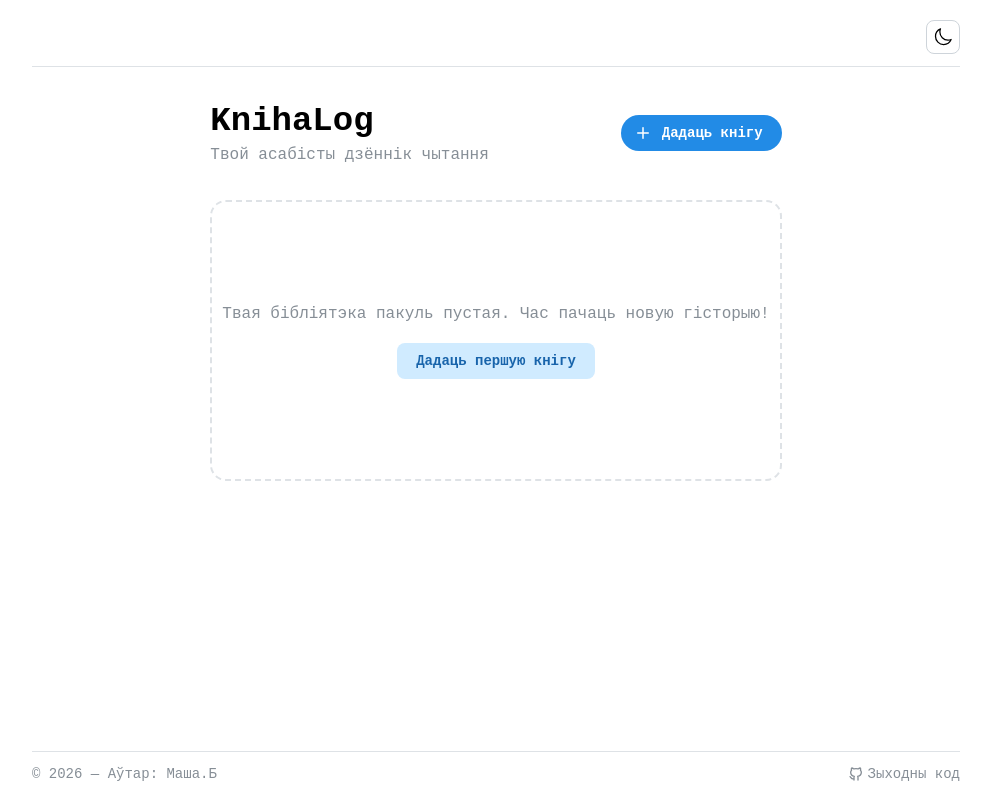
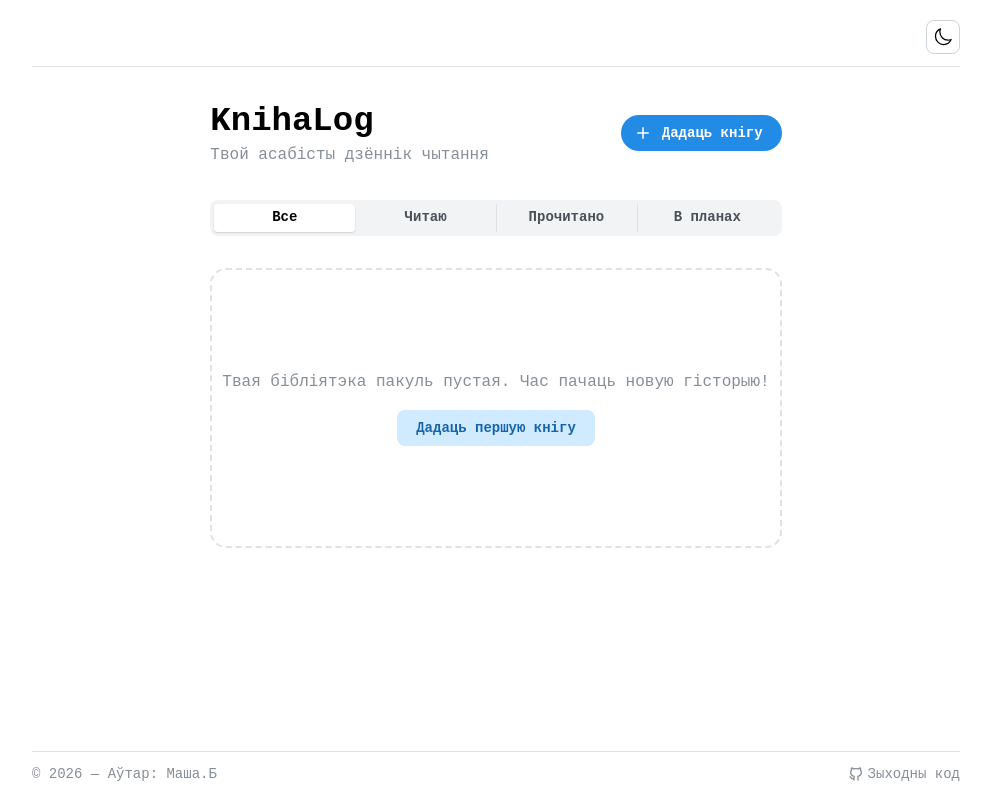
Before and after one commit to masha-masha/KnihaLog, a React (Vite) app: page / in a window 1280 px wide. Shown: the whole page, without its empty margins (144-1135 px from the left). Built offline with nearby package versions, Linux system fonts and the light colour scheme.

Commit message:
feat: add filter for book satus

```diff
--- a/src/App.tsx
+++ b/src/App.tsx
@@ -7,23 +7,33 @@ import {
  Stack,
  Flex,
  Text,
+ SegmentedControl,
 } from "@mantine/core";
 import { useDisclosure } from "@mantine/hooks";
 import { IconPlus } from "@tabler/icons-react";
-import { useAppSelector } from "./store/hooks";
 import { BookCard } from "./components/BookCard";
 import { AddBookModal } from "./components/AddBookModal";
 import { Footer } from "./components/Footer";
 import Header from "./components/Header";
+import { setFilter, type BooksFilter } from "./store/bookSlice";
+import { useAppSelector, useAppDispatch } from "./store/hooks";
 
 export default function App() {
  const [opened, { open, close }] = useDisclosure(false);
  const books = useAppSelector((state) => state.books.books);
+ const currentFilter = useAppSelector((state) => state.books.filter);
+ const dispatch = useAppDispatch();
+ const filteredBooks = books.filter((book) => {
+  if (currentFilter === "planned") return book.status === "planned";
+  if (currentFilter === "finished") return book.status === "finished";
+  if (currentFilter === "reading") return book.status === "reading";
+  return true;
+ });
 
  return (
   <Flex direction="column" mih="100vh">
-   <Header/>
-   <Container size="md" py="xl" flex={1} >
+   <Header />
+   <Container size="md" py="xl" flex={1}>
     <Stack gap="xl">
      <Group justify="space-between">
       <Stack gap={0}>
@@ -37,11 +47,27 @@ export default function App() {
 
      <AddBookModal opened={opened} onClose={close} />
 
+     <SegmentedControl
+      fullWidth
+      value={currentFilter}
+      onChange={(val) => dispatch(setFilter(val as BooksFilter))}
+      data={[
+       { label: "Все", value: "all" },
+       { label: "Читаю", value: "reading" },
+       { label: "Прочитано", value: "finished" },
+       { label: "В планах", value: "planned" },
+      ]}
+     />
+
      {books.length > 0 ? (
       <SimpleGrid cols={{ base: 1, sm: 2, md: 3 }} spacing="lg">
-       {books.map((book) => (
-        <BookCard key={book.id} book={book} />
-       ))}
+       {filteredBooks.length > 0 ? (
+        filteredBooks.map((book) => <BookCard key={book.id} book={book} />)
+       ) : (
+        <Text c="dimmed" ta="center" py="xl" style={{ gridColumn: "1 / -1" }}>
+         Ничего не найдено в этой категории
+        </Text>
+       )}
       </SimpleGrid>
      ) : (
       <Stack
--- a/src/components/BookCard.tsx
+++ b/src/components/BookCard.tsx
@@ -73,9 +73,9 @@ export function BookCard({ book }: BookCardProps) {
       {book.author}
      </Text>
 
-     <Group justify="space-between" mt="md">
+     <Group justify="space-between" align="center" mt="md">
       <Rating value={book.rating} readOnly />
-      <Text size="xs" c="dimmed">
+      <Text size="md" ta="center"c="dimmed">
        {book.language.toUpperCase()}
       </Text>
      </Group>
--- a/src/store/bookSlice.ts
+++ b/src/store/bookSlice.ts
@@ -1,8 +1,11 @@
 import { createSlice, type PayloadAction } from '@reduxjs/toolkit';
 import type { Book } from '../types/book';
 
+export type BooksFilter = "all" | "finished" | "planned" | "reading";
+
 interface BookState {
     books: Book[];
+    filter: BooksFilter
 }
 
 
@@ -19,7 +22,8 @@ const loadBooksFromStorage = (): Book[] => {
 };
 
 const initialState: BookState = {
-    books: loadBooksFromStorage()
+    books: loadBooksFromStorage(),
+    filter: "all"
 };
 
 const bookSlice = createSlice({
@@ -53,9 +57,12 @@ const bookSlice = createSlice({
                 state.books[index] = action.payload;
             }
         },
+         setFilter: (state, action: PayloadAction<BooksFilter>) => {
+            state.filter = action.payload;
+        },
     }
 
 });
 
-export const { addBook, updateBook, addQuote, deleteBook } = bookSlice.actions;
+export const { addBook, updateBook, addQuote, deleteBook, setFilter } = bookSlice.actions;
 export default bookSlice.reducer;
```
